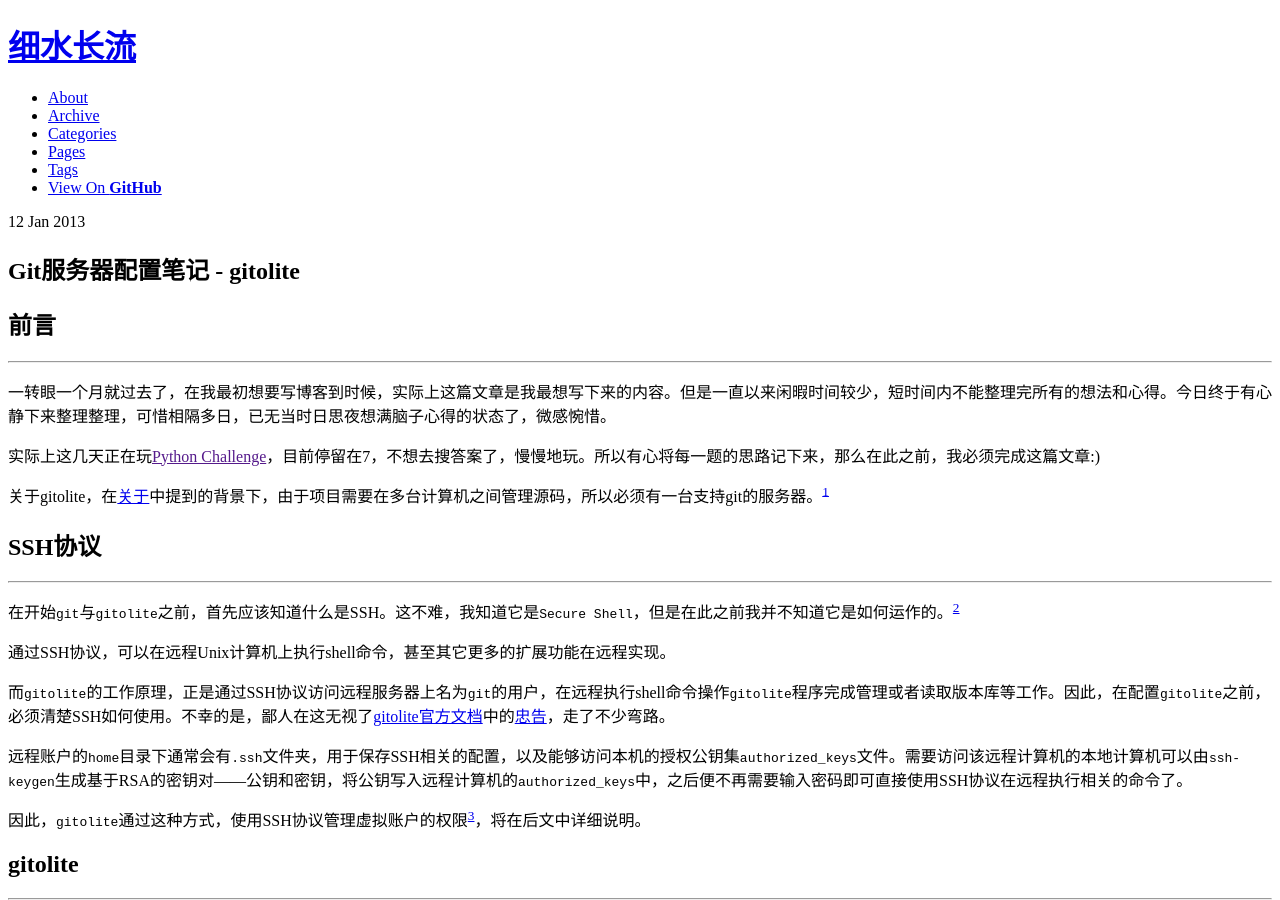
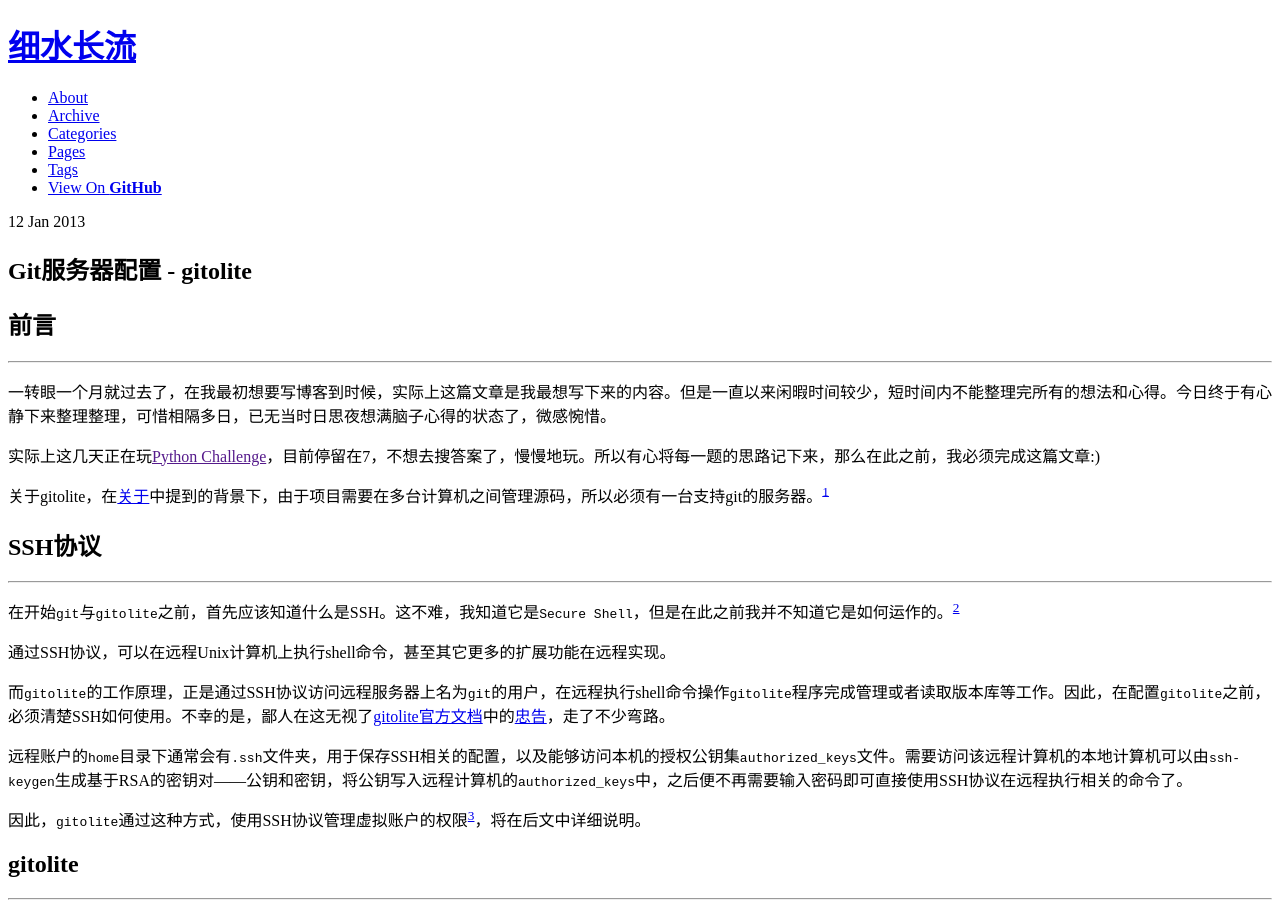
Before and after one commit to pixystone/pixystone.github.com, a Jekyll site: the page built from _posts/2013-01-12-git-server-configure-based-on-gitolite.md, in a window 1280 px wide and 900 px high. Built offline with Jekyll 4.4.1, drawn with Linux system fonts in a browser that asks for light colours.

Commit message:
Modify title, category and tags.

```diff
--- a/_posts/2013-01-12-git-server-configure-based-on-gitolite.md
+++ b/_posts/2013-01-12-git-server-configure-based-on-gitolite.md
@@ -1,8 +1,8 @@
 ---
 layout: post
-title: "Git服务器配置笔记 - gitolite"
-catagory: 笔记
-tags: [git,gitolite,ssh]
+title: "Git服务器配置 - gitolite"
+category: 笔记
+tags: [git, gitolite, ssh]
 ---
 
 ## 前言
```
